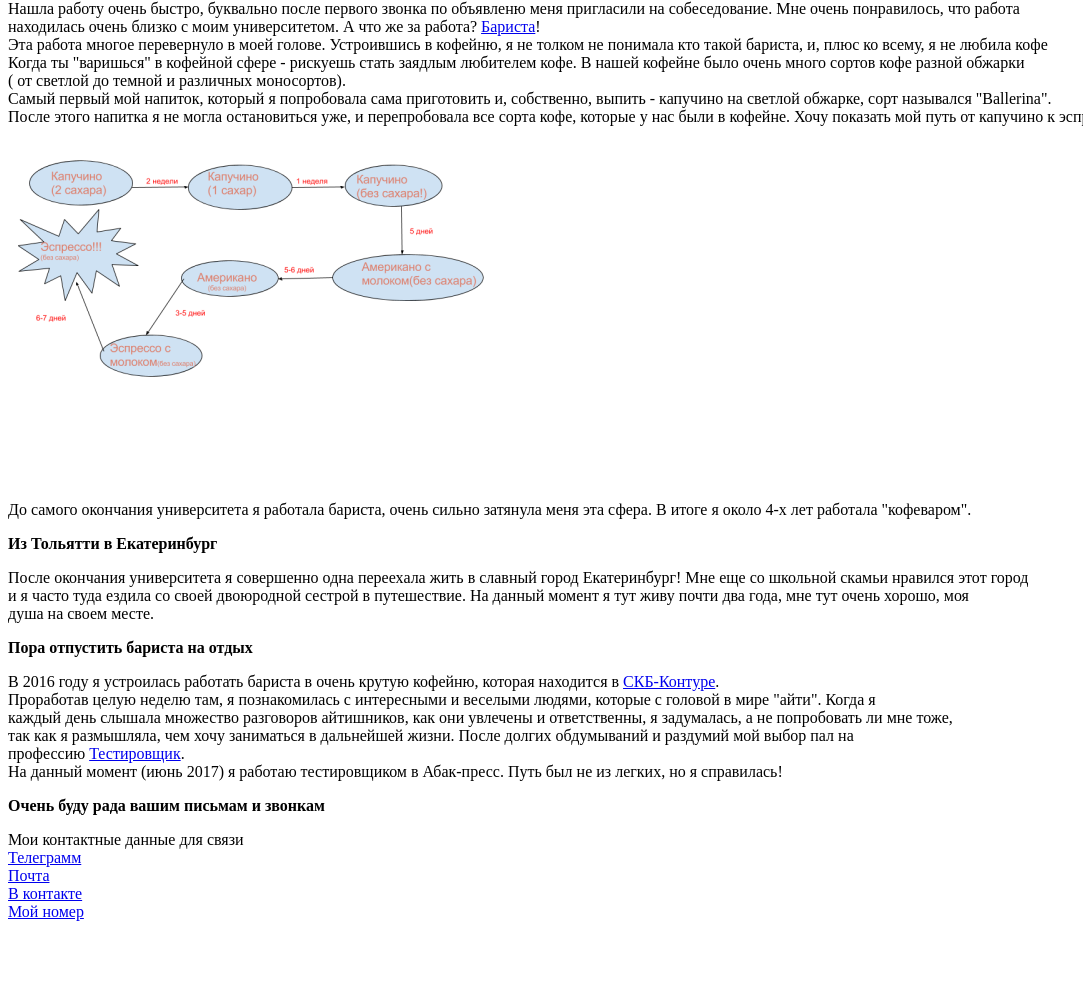
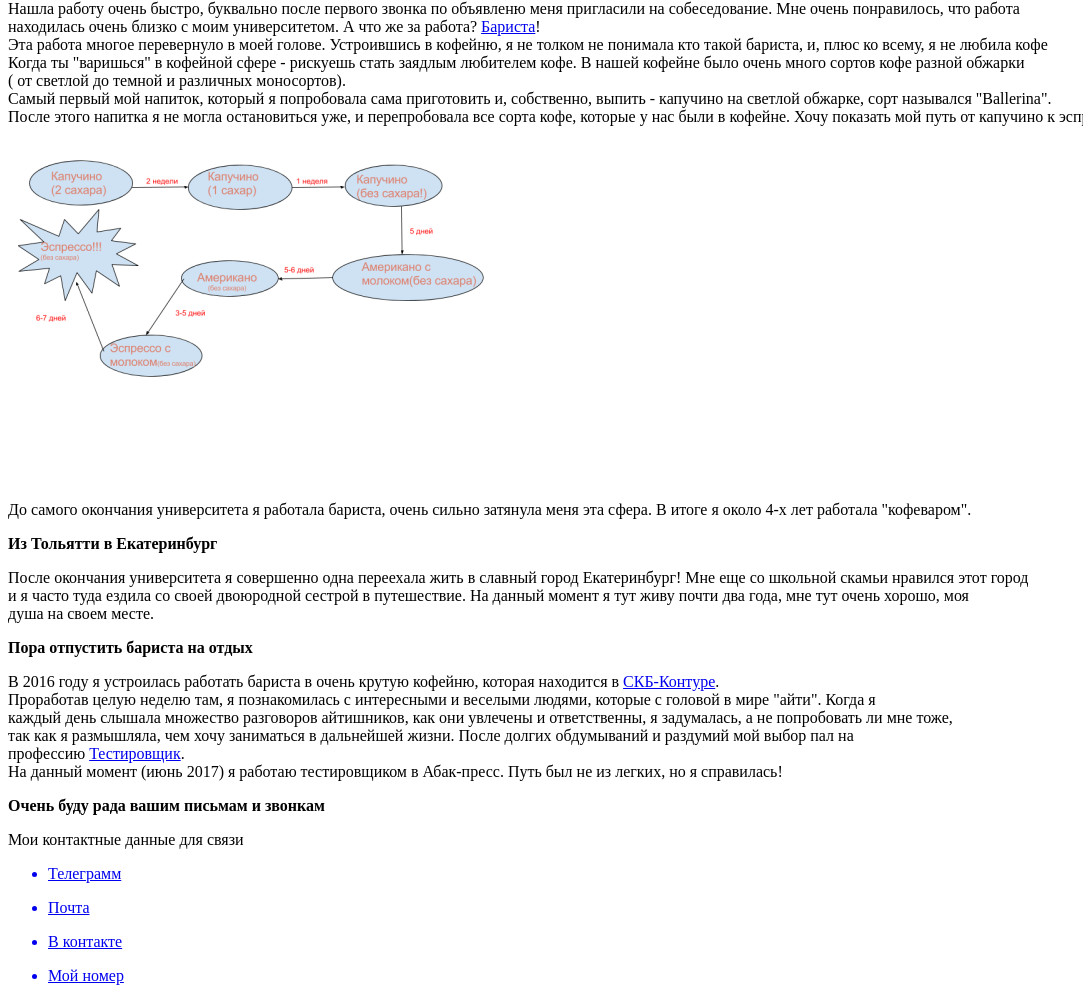
Before and after one commit to Tank090493/Pilot-tester, a plain HTML site: page index.html in a window 1280 px wide. Shown: the part 334-1335 px from the top of the page, without its empty margins (0-1083 px from the left). Before the commit the page ends 1271 px from the top, so only its background shows below. Drawn offline with Linux system fonts and the light colour scheme.

Commit message:
Добавление биографии и контактных данных

```diff
--- a/index.html
+++ b/index.html
@@ -71,13 +71,18 @@ body{background-color: white;color: black}
 <p>
   Мои контактные данные для связи
 <br>
-<a href="http://t.me/tank0904" target="_blank" rel="nofollow">Телеграмм</a>
-<br>
-<a href="mailto:skydoba@maail.ru" rel="nofollow">Почта</a>
-<br>
-<a href="https://vk.com/id85384529" rel="nofollow">В контакте</a>
-<br>
-<a href="tel:+79041790919">Мой номер</a>
+<ul>
+<a href="http://t.me/tank0904" target="_blank" rel="nofollow"><li>Телеграмм</li></a>
+</ul>
+<ul>
+<a href="mailto:skydoba@maail.ru" rel="nofollow"><li>Почта</li></a>
+</ul>
+<ul>
+<a href="https://vk.com/id85384529" rel="nofollow"><li>В контакте</li></a>
+</ul>
+<ul>
+<a href="tel:+79041790919"><li>Мой номер</li></a>
+</ul>
 </p>
 
 </body>
```
